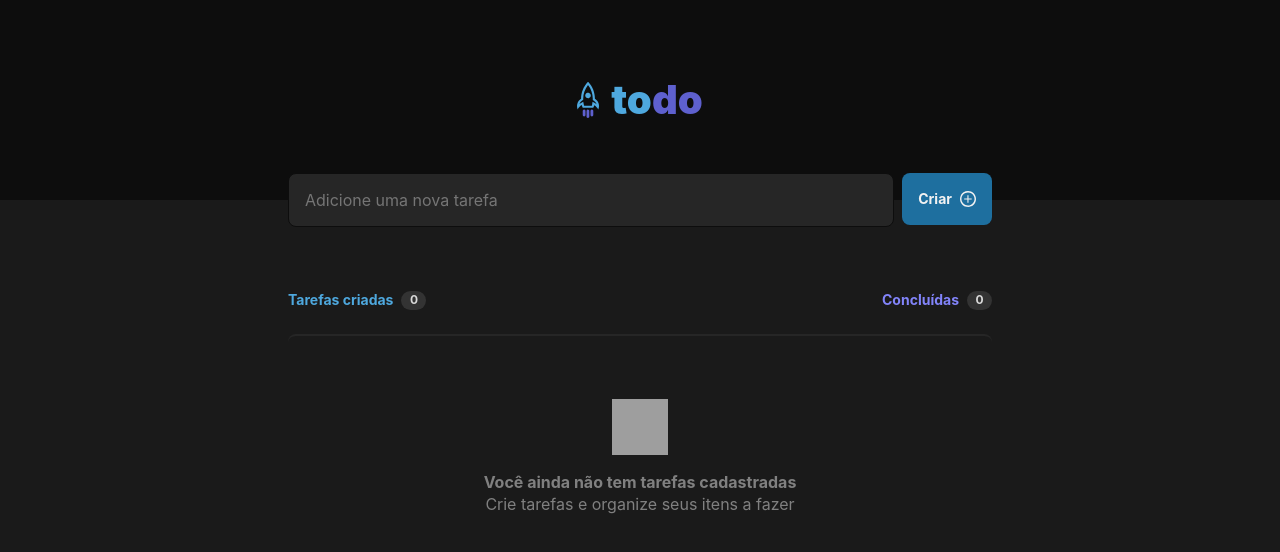
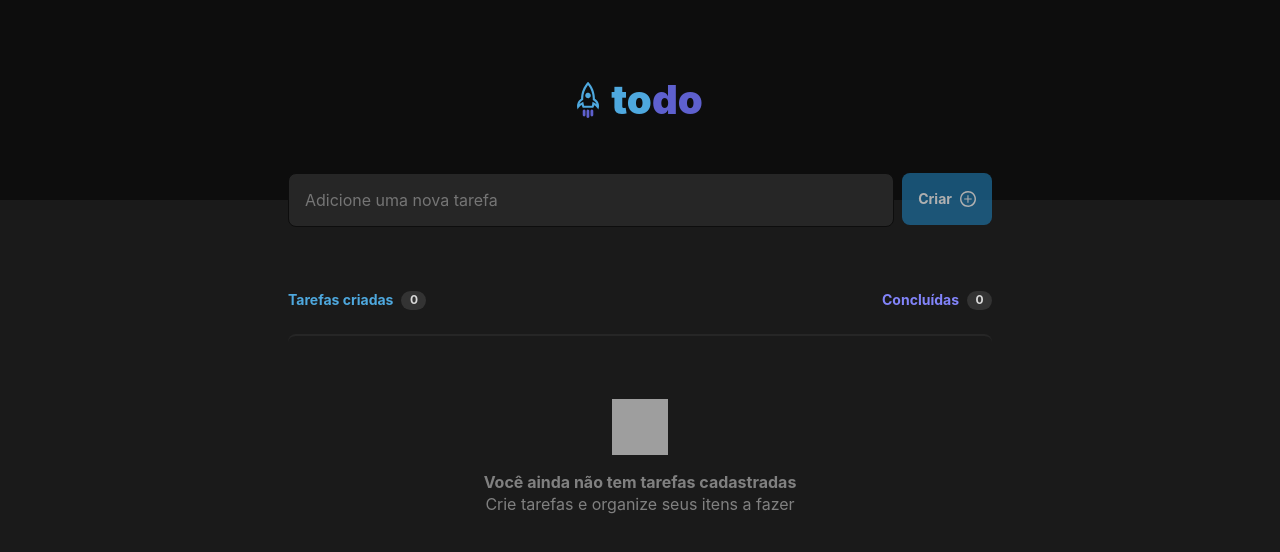
Before and after one commit to rafa-souza-dev/toDoList, a React (Vite) app: page / in a window 1280 px wide. Shown: the top 552 px of the page. Built offline with nearby package versions, Linux system fonts and the light colour scheme; grey boxes are pictures that could not be loaded.

Commit message:
validate task form

```diff
--- a/src/App.module.css
+++ b/src/App.module.css
@@ -81,8 +81,13 @@ main .wrapper form button {
     cursor: pointer;
 }
 
-main .wrapper form button:hover {
+main .wrapper form button:not(:disabled):hover {
     background-color: var(--blue-500);
+}
+
+main .wrapper form button:disabled {
+    opacity: 0.7;
+    cursor: not-allowed;
 }
 
 main .wrapper div.tasksInfo {
--- a/src/App.tsx
+++ b/src/App.tsx
@@ -39,7 +39,8 @@ function App() {
     setTaskTextInput('');
   }
 
-  function handleChangeNewTask (event: ChangeEvent<HTMLInputElement>) {
+  function handleChangeNewTask(event: ChangeEvent<HTMLInputElement>) {
+    event.target.setCustomValidity("");
     setTaskTextInput(event.target.value);
   }
 
@@ -59,6 +60,12 @@ function App() {
     setTasks(tasks.map(task => editTaskStatus(task, uuid)));
   }
 
+  function handleNewTaskInvalid(event: ChangeEvent<HTMLInputElement>) {
+    event.target.setCustomValidity("Este campo é obrigatório!")
+  }
+
+  const isTaskTextInputEmpty = taskTextInput.length === 0;
+
   return (
     <div>
       <header className={styles.mainHeader}>
@@ -75,8 +82,10 @@ function App() {
               placeholder='Adicione uma nova tarefa'
               value={taskTextInput}
               onChange={handleChangeNewTask}
+              onInvalid={handleNewTaskInvalid}
+              required
             />
-            <button>
+            <button disabled={isTaskTextInputEmpty}>
               Criar
               <img src={plus} alt="" />
             </button>
```
